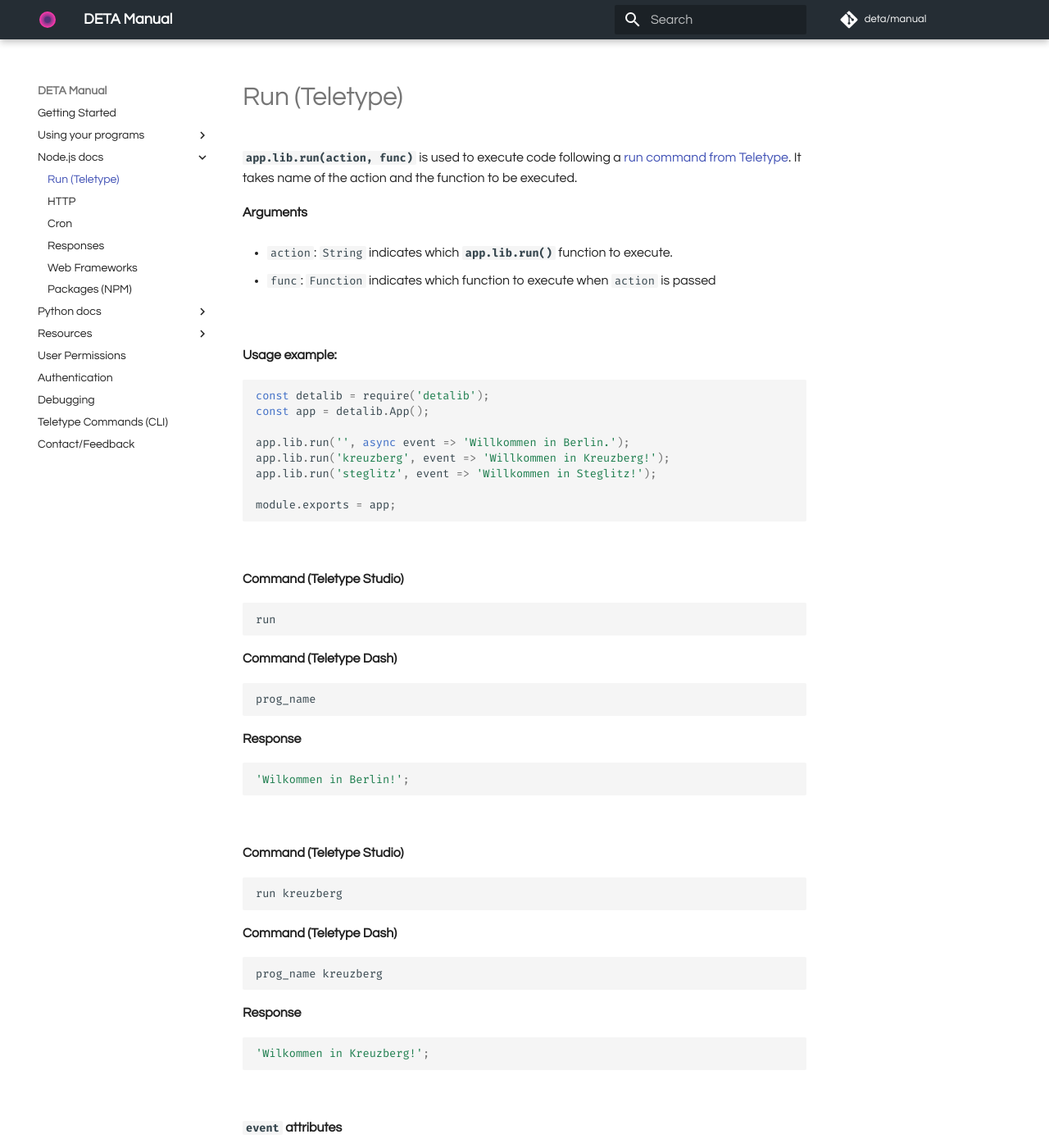
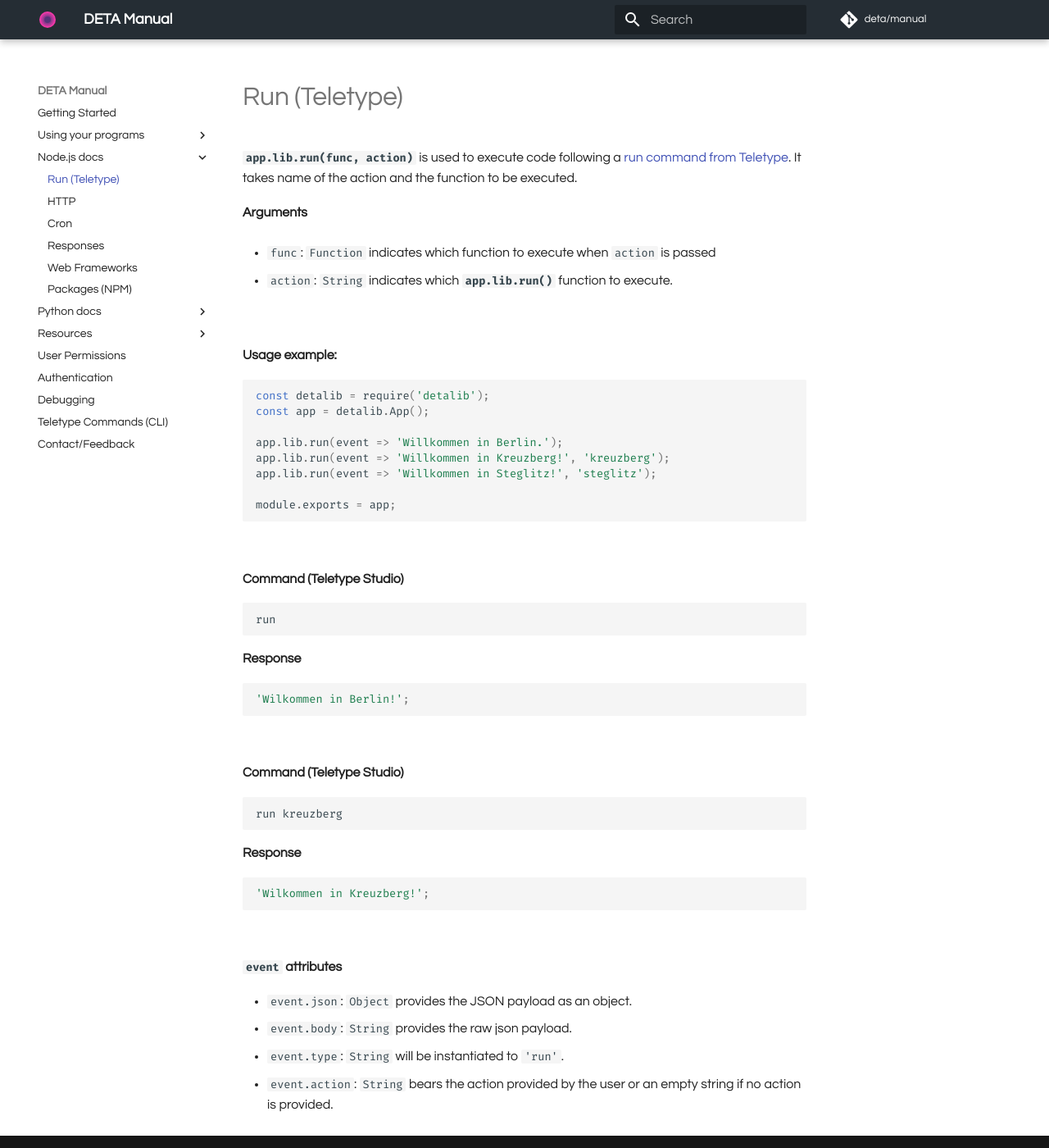
Before and after one commit to fmquaglia/manual, an MkDocs documentation site: the page built from docs/libjs/run.md, in a window 1280 px wide and 1400 px high. Shown: the whole window at 82% size. Built offline with MkDocs 1.6.1 and Material for MkDocs 9.7.7, drawn with Linux system fonts in a browser that asks for light colours; comment, search, counter and statistics services are not loaded; some of the changed text lies outside the part shown.

Commit message:
run.md reflects the new function signature and more.

````diff
--- a/docs/libjs/run.md
+++ b/docs/libjs/run.md
@@ -1,10 +1,10 @@
-**`app.lib.run(action, func)`** is used to execute code following a [run command from Teletype](/use/run). It takes name of the action and the function to be executed.
+**`app.lib.run(func, action)`** is used to execute code following a [run command from Teletype](/use/run). It takes name of the action and the function to be executed.
 
 **Arguments**
 
+- `func`: `Function` indicates which function to execute when `action` is passed
+
 - `action`: `String` indicates which **`app.lib.run()`** function to execute.
-
-- `func`: `Function` indicates which function to execute when `action` is passed
 
 <br />
 
@@ -14,9 +14,9 @@
 const detalib = require('detalib');
 const app = detalib.App();
 
-app.lib.run('', async event => 'Willkommen in Berlin.');
-app.lib.run('kreuzberg', event => 'Willkommen in Kreuzberg!');
-app.lib.run('steglitz', event => 'Willkommen in Steglitz!');
+app.lib.run(event => 'Willkommen in Berlin.');
+app.lib.run(event => 'Willkommen in Kreuzberg!', 'kreuzberg');
+app.lib.run(event => 'Willkommen in Steglitz!', 'steglitz');
 
 module.exports = app;
 ```
@@ -27,12 +27,6 @@ module.exports = app;
 
 ```ruby
 run
-```
-
-**Command (Teletype Dash)**
-
-```ruby
-prog_name
 ```
 
 **Response**
@@ -49,12 +43,6 @@ prog_name
 run kreuzberg
 ```
 
-**Command (Teletype Dash)**
-
-```ruby
-prog_name kreuzberg
-```
-
 **Response**
 
 ```javascript
````
Also changed, not shown: other parts of docs/libjs/run.md (+0 -4 lines).
